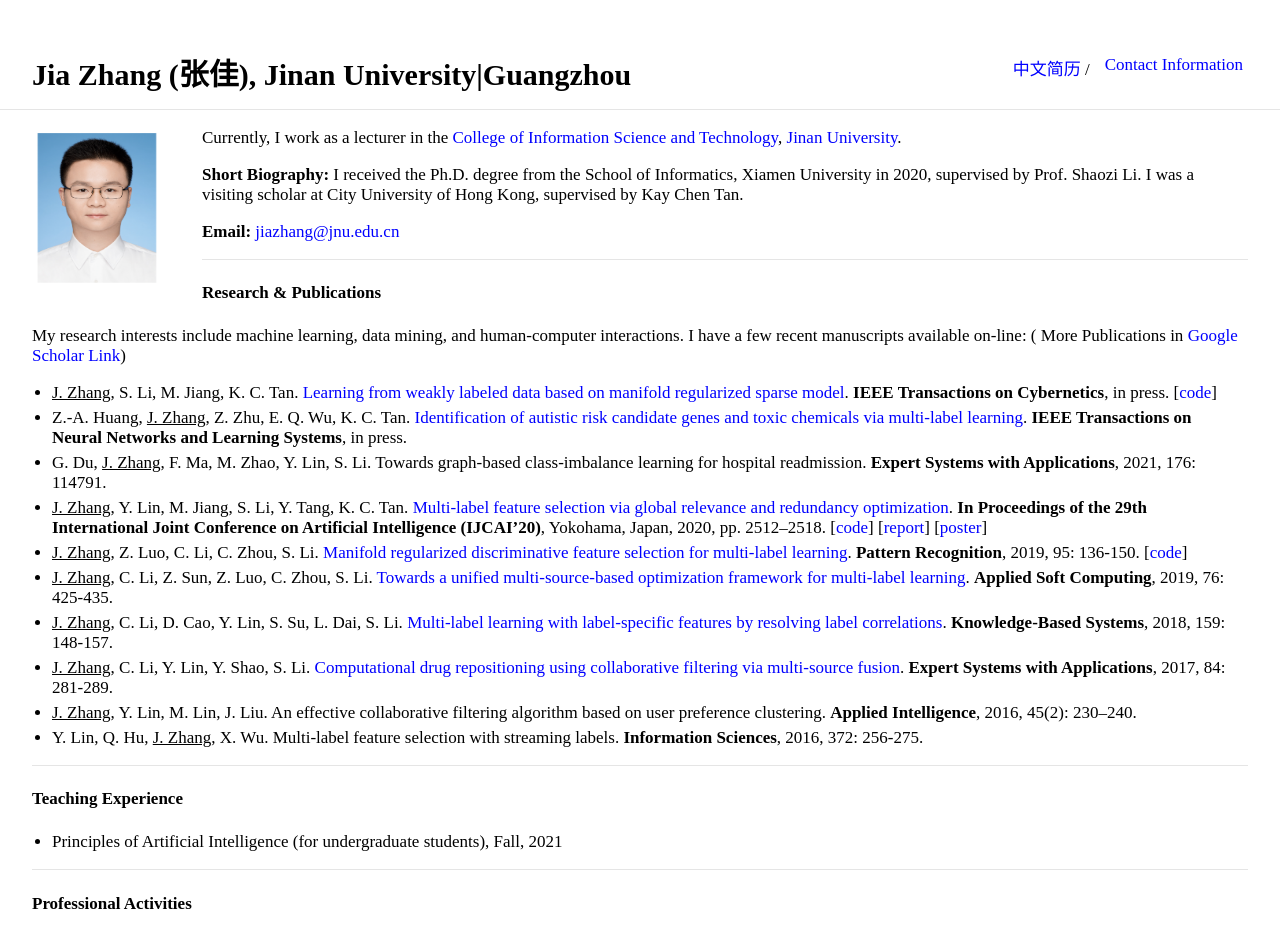
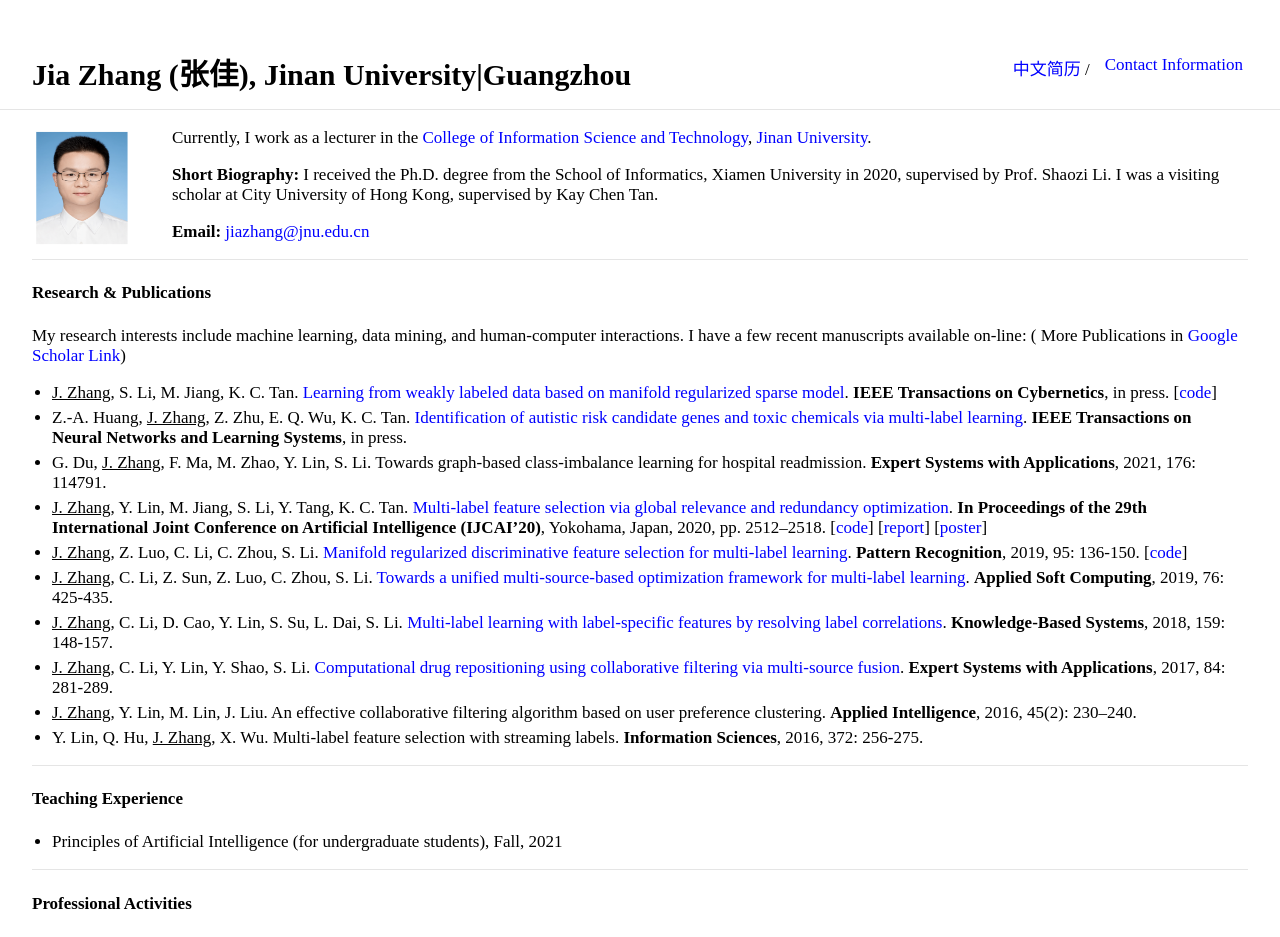
Before and after one commit to jiazhang-ml/jiazhang-ml.github.io, a Jekyll site: the page built from index.md, in a window 1280 px wide. Shown: the top 937 px of the page. Built offline with Jekyll 4.4.1, drawn with Linux system fonts in a browser that asks for light colours.

Commit message:
Update typography.scss

```diff
--- a/_sass/typography.scss
+++ b/_sass/typography.scss
@@ -37,8 +37,8 @@
         font-style: italic;
     }
     .profile-picture {
-        height: 160px;
-        width: 130px;
+        height: 120px;
+        width: 100px;
         position: relative;
         margin: 0px 40px 10px 0px;
         float: left;
```
